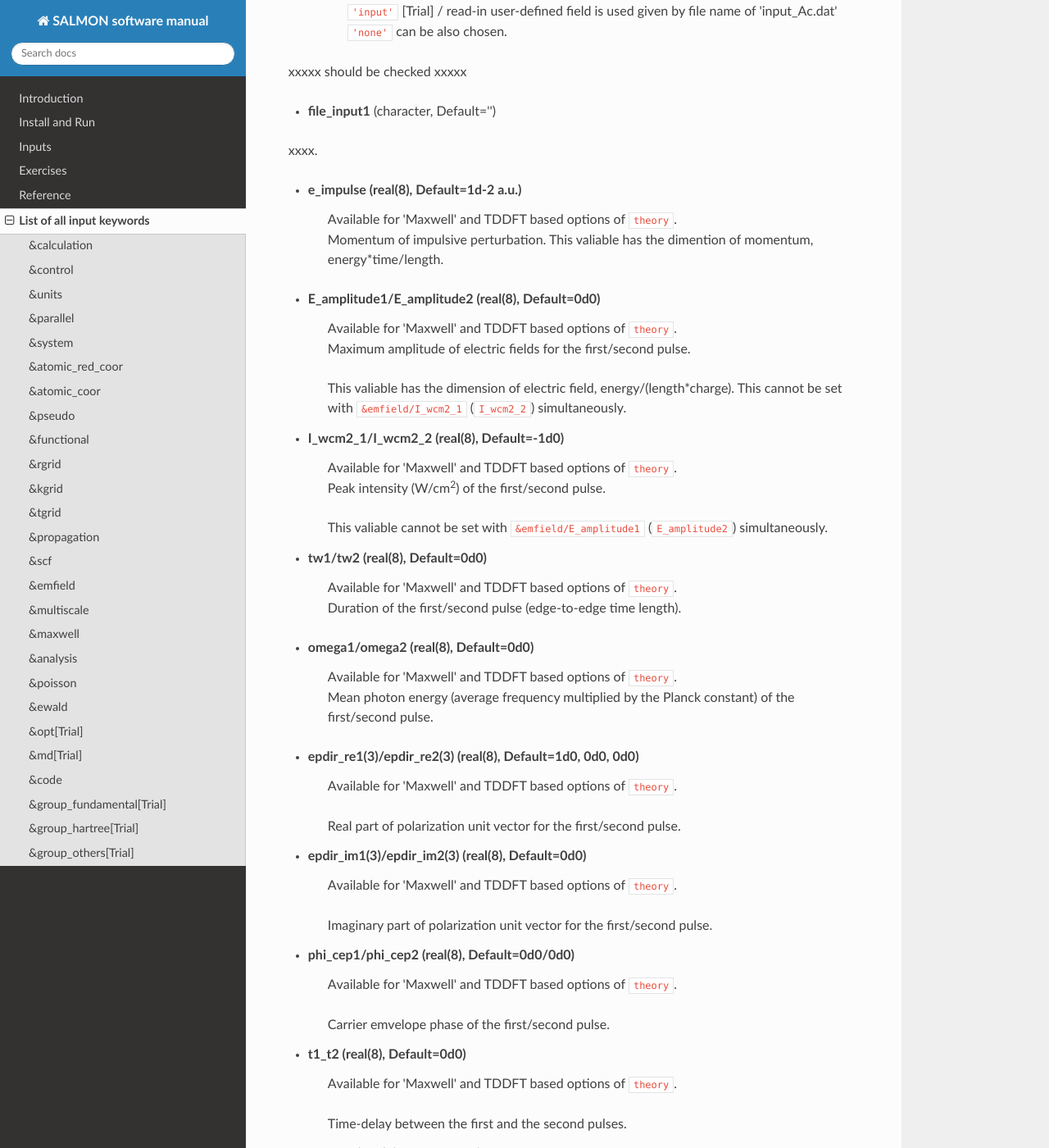
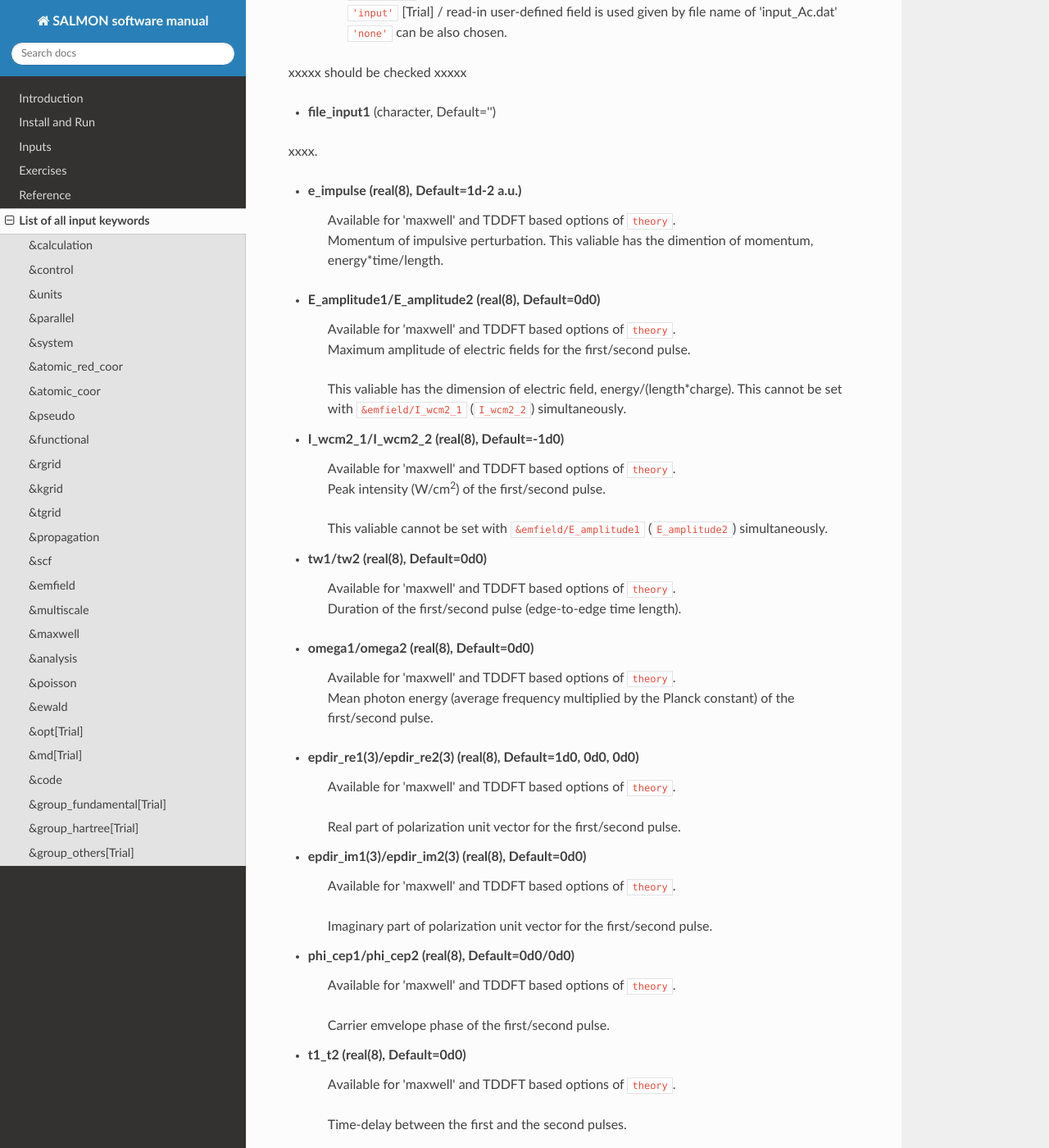
Before and after one commit to SALMON-TDDFT/SALMON-DOCS, a Sphinx documentation site: the page built from source/input_keyword_list.rst, in a window 1280 px wide and 1400 px high, scrolled down 14985 px. Shown: the whole window at 82% size. Built offline with Sphinx 7.4.7 and the Read the Docs theme 2.0.0, drawn with Linux system fonts in a browser that asks for light colours; formulas are drawn with MathJax 3; some of the changed text lies outside the part shown.

```diff
--- a/source/input_keyword_list.rst
+++ b/source/input_keyword_list.rst
@@ -45,15 +45,15 @@ List of all input keywords
    |   ``single_scale_maxwell_tddft``  / coupled Maxwell and TDDFT single-scale simulation
    |   ``multi_scale_maxwell_tddft``  / coupled Maxwell and TDDFT multi-scale simulation
    |   ``maxwell``  / electromagnetic simulations based on the Maxwell's equations
-   |   ''dft_k_expand'' / convert checkpoint data of dft with k-points calculation to that of larger supercell system with gamma-point
+   |   ``dft_k_expand`` / convert checkpoint data of dft with k-points calculation to that of larger supercell system with gamma-point
 
 - **yn_md** (character, Default='n')[Trial]
-   | Available for ``theory='DFT'`` (Adiabatic ground-state MD) and ``theory='TDDFT_pulse'`` (Ehrenfest MD).
+   | Available for ``theory='dft'`` (Adiabatic ground-state MD) and ``theory='tddft_pulse'`` (Ehrenfest MD).
    | Molecular dynamics option.
    Enable(``'y'``)/disable(``'n'``).
 
 - **yn_opt** (character, Default='n')[Trial]
-   | Available for ``theory='DFT'``.
+   | Available for ``theory='dft'``.
    | Geometry optimization option.
    Enable(``'y'``)/disable(``'n'``).
 
@@ -129,14 +129,14 @@ xxxx.
 ---------
 
 - **nproc_k/nproc_ob/nproc_rgrid(3)** (integer, Default=0)
-   | Available for ``theory='xxx', 'Maxwell'``.
+   | Available for ``theory='xxx', 'maxwell'``.
    | Old infomation: 0d  xxxxx
    | Options
    |   ``nproc_k``/ Number of MPI parallelization for orbitals that related to the wavefunction calculation.
    |   ``nproc_ob``/ Number of MPI parallelization for orbitals that related to the wavefunction calculation.
    |   ``nproc_rgrid(3)'``/ Number of MPI parallelization for each direction in real-space that related to the wavefunction and the electron density calculations.
    |
-   | Defaults are ``0`` for ``nproc_k``/``nproc_ob`` and ``(0/0/0)`` for ``nproc_rgrid``. If users use the defaults, automatic proccess assignment is done. Users can also specify ``nproc_k``, ``nproc_ob``, and ``nproc_rgrid`` manually. In that case, ``nproc_k`` must be set to ``1`` for isolated system calculations. ``nproc_k`` and ``nproc_k`` must be set to ``1`` for ``theory='Maxwell'``. In addition, followings must be satisfied.
+   | Defaults are ``0`` for ``nproc_k``/``nproc_ob`` and ``(0/0/0)`` for ``nproc_rgrid``. If users use the defaults, automatic proccess assignment is done. Users can also specify ``nproc_k``, ``nproc_ob``, and ``nproc_rgrid`` manually. In that case, ``nproc_k`` must be set to ``1`` for isolated system calculations. ``nproc_k`` and ``nproc_k`` must be set to ``1`` for ``theory='maxwell'``. In addition, followings must be satisfied.
    |
    |   ``nproc_k`` \* ``nproc_ob`` \* ``nproc_rgrid(1)`` \* ``nproc_rgrid(2)`` \* ``nproc_rgrid(3)`` \= total number of processors
    xxxxx.
@@ -175,14 +175,14 @@ xxxx.
    |   ``'n'`` / isolated systems
 
 - **ispin** (integer, Default=0)
-   | Available for all options of ``theory`` except for ``theory='Maxwell'``.
+   | Available for all options of ``theory`` except for ``theory='maxwell'``.
    | Variable for classification of closed shell systems and open shell systems.
    | Options  (xxxxx strange!!!)
    |   ``0`` / closed shell systems
    |   ``1`` / open shell systems
 
 - **al(3)** (real(8), Default=0d0)
-   | Available for all options of ``theory`` except for ``theory='Maxwell'``.
+   | Available for all options of ``theory`` except for ``theory='maxwell'``.
    Spatial grid box size or lattice constants for cuboid cell (x, y, z).
 
 - **al_vec1(3)/al_vec2(3)/al_vec3(3)** (real(8), Default=0d0)
@@ -385,11 +385,11 @@ Input for psudopotentials. Size of array (:) is equal to ``&system/nelem``.
 ------
 
 - **nt** (integer, Default=0)
-   | Available for 'DFT_MD' and TDDFT-based options of ``theory``
+   | Available for 'dft_md' and TDDFT-based options of ``theory``
    Number of total time steps for real-time propagation.
 
 - **dt** (real(8), Default=0d0)
-   | Available for 'DFT_MD' and TDDFT-based options of ``theory``
+   | Available for 'dft_md' and TDDFT-based options of ``theory``
    Time step size.
 
 - **gram_schmidt_interval** (integer, Default=0)
@@ -399,12 +399,12 @@ Input for psudopotentials. Size of array (:) is equal to ``&system/nelem``.
 ------------
 
 - **n_hamil** (integer, Default=4)[Trial]
-   | Available for 'DFT_MD' and TDDFT-based options of ``theory``.
+   | Available for 'dft_md' and TDDFT-based options of ``theory``.
    | Old infomation: 0d
    Order of Taylor expansion of a propagation operator.
 
 - **propagator** (character, Default=middlepoint')
-   | Available for 'DFT_MD' and TDDFT-based options of ``theory``.
+   | Available for 'dft_md' and TDDFT-based options of ``theory``.
    | Propagator (time-integrator).
    | Options
    |   ``middlepoint`` / propagator with the Hamiltoinan at midpoint of two-times.
@@ -412,7 +412,7 @@ Input for psudopotentials. Size of array (:) is equal to ``&system/nelem``.
    [M.A.L. Marques, A. Castro, G.F. Bertsch, and A. Rubio, Comput. Phys. Commun., 151 60 (2003)].
 
 - **yn_fix_func** (character(1), Default='n')[Trial]
-   | Available for 'DFT_MD' and TDDFT-based options of ``theory``.
+   | Available for 'dft_md' and TDDFT-based options of ``theory``.
    Option not to update functional (or Hamiltonian) in time-evolution, i.e., keep ground state Hamiltonian. (currently not available)
 
 &scf
@@ -425,12 +425,12 @@ xxxx.
 xxxx.
 
 - **nscf** (integer, Default=0)
-   | Available for 'DFT' and 'DFT_MD' options of ``theory``.
+   | Available for 'dft' and 'dft_md' options of ``theory``.
    Number of maximum SCF cycle in DFT calculation
    xxxx default is 0?? should change?? xxxxx
 
 - **method_min** (character, Default='cg')
-   | Available for 'DFT' and 'DFT_MD' options of ``theory``.
+   | Available for 'dft' and 'dft_md' options of ``theory``.
    | Method for SCF iteration
    | Options
    |   ``cg`` / Conjugate-Gradient(CG) method
@@ -438,30 +438,30 @@ xxxx.
    |  ``cg-diis`` / CG-DIIS method
 
 - **ncg** (integer, Default=4)
-   | Available for 'DFT' and 'DFT_MD' options of ``theory``.
+   | Available for 'dft' and 'dft_md' options of ``theory``.
    Number of interation of Conjugate-Gradient method for each scf-cycle.
 
 - **ncg_init** (integer, Default=4)
 xxxx.
 
 - **method_mixing** (character, Default='broyden')
-   | Available for 'DFT' and 'DFT_MD' options of ``theory``.
+   | Available for 'dft' and 'dft_md' options of ``theory``.
    | Methods for density/potential mixing for scf cycle. ``simple`` and ``broyden`` can be chosen.
    | Options
    |   ``simple`` / Simple mixing method
    |  ``broyden`` / modified-Broyden method
 
 - **mixrate** (real(8), Default=0.5d0)
-   | Available for ``method_mixing='simple'`` in 'DFT' and 'DFT_MD' options of ``theory``.
+   | Available for ``method_mixing='simple'`` in 'dft' and 'dft_md' options of ``theory``.
    | Mixing ratio for simple mixing.
 
 - **nmemory_mb** (integer, Default=8)
-   | Available for ``method_mixing='broyden'`` in 'DFT' and 'DFT_MD' options of ``theory``.
+   | Available for ``method_mixing='broyden'`` in 'dft' and 'dft_md' options of ``theory``.
    Number of previous densities to be stored in SCF iteration cycle for the modified-Broyden method.
    If ``&system/yn_periodic`` is ``'n'``, ``nmemory_mb`` must be less than 21.
 
 - **alpha_mb** (real(8), Default=0.75d0)
-   | Available for ``method_mixing='broyden'`` in 'DFT' and 'DFT_MD' options of ``theory``.
+   | Available for ``method_mixing='broyden'`` in 'dft' and 'dft_md' options of ``theory``.
    Parameter of the modified-Broyden method.
 
 - **nmemory_p** (integer, Default=4)
@@ -477,14 +477,14 @@ xxxx.
 xxxx.
 
 - **yn_subspace_diagonalization** (character, Default='y')
-   | Available for 'DFT' and 'DFT_MD' options of ``theory``.
+   | Available for 'dft' and 'dft_md' options of ``theory``.
    | Option of subspace diagonalization during SCF cycle.
    | Options
    |   ``'y'`` / enable
    |   ``'n'`` / disable
 
 - **convergence** (character, Default='rho_dne')
-   | Available for 'DFT' and 'DFT_MD' options of ``theory``.
+   | Available for 'dft' and 'dft_md' options of ``theory``.
    | Quantity that is used for convergence check in SCF calculation.
    | Options
    |   ``'rho_dne'``/ Convergence is checked by sum_ix|rho(ix,iter)-rho(ix,iter-1)|dx/N, where iter is iteration number of SCF calculation and N is ``&system/nelec``, the number of the valence electrons.
@@ -494,12 +494,12 @@ xxxx.
    |   ``'pot_dng'``/ Convergence is checked by ||Vlocal_iter(ix)-Vlocal_iter-1(ix)||\ :sup:`2`\/(number of grids).
 
 - **threshold** (real(8), Default=1d-17 [a.u.] (for ``convergence='rho_dne'``) and -1 (for other options of ``convergence``)
-   | Available for 'DFT' and 'DFT_MD' options of ``theory``.
+   | Available for 'dft' and 'dft_md' options of ``theory``.
    | Threshold for convergence that is specified by ``convergence`` keyword.
    | Unit conversions are: 1 a.u.= 45.54 A\ :sup:`-6`\ for ``convergence='norm_rho'`` and ``'norm_rho_dng'``,  1 a.u.= 33.72x10\ :sup:`4`\ A\ :sup:`-6`\eV\ :sup:`2`\ for  ``convergence='norm_pot'`` and ``'norm_pot_dng'``
 
 - **iditer_notemperature** (integer, Default=10)
-   | Available for 'DFT' and 'DFT_MD' options of ``theory``.
+   | Available for 'dft' and 'dft_md' options of ``theory``.
    xxx.
 
 - **step_initial_mix_zero** (Integer, Default=-1)
@@ -520,7 +520,7 @@ xxxx.
    |   ``'lo'`` / longitudinal
 
 - **ae_shape1/ae_shape2** (character, Default='none')
-   | Available for 'Maxwell' and TDDFT based options of ``theory``.
+   | Available for 'maxwell' and TDDFT based options of ``theory``.
    | Envelope shape of the first/second pulse.
    | Options
    |   ``'impulse'`` / Impulsive fields.
@@ -541,7 +541,7 @@ xxxxx should be checked xxxxx
 xxxx.
 
 - **e_impulse** (real(8), Default=1d-2 a.u.)
-   | Available for 'Maxwell' and TDDFT based options of ``theory``.
+   | Available for 'maxwell' and TDDFT based options of ``theory``.
    | Momentum of impulsive perturbation. This valiable has the dimention of momentum, energy*time/length.
 
 ..
@@ -551,42 +551,42 @@ xxxx.
 ..
 
 - **E_amplitude1/E_amplitude2** (real(8), Default=0d0)
-   | Available for 'Maxwell' and TDDFT based options of ``theory``.
+   | Available for 'maxwell' and TDDFT based options of ``theory``.
    | Maximum amplitude of electric fields for the first/second pulse.
    This valiable has the dimension of electric field, energy/(length*charge).
    This cannot be set with ``&emfield/I_wcm2_1`` (``I_wcm2_2``) simultaneously.
 
 - **I_wcm2_1/I_wcm2_2** (real(8), Default=-1d0)
-   | Available for 'Maxwell' and TDDFT based options of ``theory``.
+   | Available for 'maxwell' and TDDFT based options of ``theory``.
    | Peak intensity (W/cm\ :sup:`2`\) of the first/second pulse.
    This valiable cannot be set with ``&emfield/E_amplitude1`` (``E_amplitude2``) simultaneously.
 
 - **tw1/tw2** (real(8), Default=0d0)
-   | Available for 'Maxwell' and TDDFT based options of ``theory``.
+   | Available for 'maxwell' and TDDFT based options of ``theory``.
    | Duration of the first/second pulse (edge-to-edge time length).
 
 - **omega1/omega2** (real(8), Default=0d0)
-   | Available for 'Maxwell' and TDDFT based options of ``theory``.
+   | Available for 'maxwell' and TDDFT based options of ``theory``.
    | Mean photon energy (average frequency multiplied by the Planck constant) of the first/second pulse.
 
 - **epdir_re1(3)/epdir_re2(3)** (real(8), Default=1d0, 0d0, 0d0)
-   | Available for 'Maxwell' and TDDFT based options of ``theory``.
+   | Available for 'maxwell' and TDDFT based options of ``theory``.
    Real part of polarization unit vector for the first/second pulse.
 
 - **epdir_im1(3)/epdir_im2(3)** (real(8), Default=0d0)
-   | Available for 'Maxwell' and TDDFT based options of ``theory``.
+   | Available for 'maxwell' and TDDFT based options of ``theory``.
    Imaginary part of polarization unit vector for the first/second pulse.
 
 - **phi_cep1/phi_cep2** (real(8), Default=0d0/0d0)
-   | Available for 'Maxwell' and TDDFT based options of ``theory``.
+   | Available for 'maxwell' and TDDFT based options of ``theory``.
    Carrier emvelope phase of the first/second pulse.
 
 - **t1_t2** (real(8), Default=0d0)
-   | Available for 'Maxwell' and TDDFT based options of ``theory``.
+   | Available for 'maxwell' and TDDFT based options of ``theory``.
    Time-delay between the first and the second pulses.
 
 - **t1_start** (real(8), Default=0d0)
-   | Available for 'Maxwell' and TDDFT based options of ``theory``.
+   | Available for 'maxwell' and TDDFT based options of ``theory``.
    Time-delay of the first pulse. (this is not available for multiscale option).
 
 - **num_dipole_source** (integer, Default=0)
@@ -679,100 +679,100 @@ xxxx.
 --------
 
 - **al_em(3)** (real(8), Default=0d0)
-   | Available for ``theory='Maxwell'``.
+   | Available for ``theory='maxwell'``.
    Size of simulation box in electromagnetic analysis. Unit of the length can be chosen by ``&units/unit_system``.
 
 - **dl_em(3)** (real(8), Default=0d0)
-   | Available for ``theory='Maxwell'``.
+   | Available for ``theory='maxwell'``.
    Spacing of real-space grids in electromagnetic analysis. Unit of length can be chosen by ``&units/unit_system``.
 
 - **dt_em** (real(8), Default=0)
-   | Available for ``theory='Maxwell'``.
+   | Available for ``theory='maxwell'``.
    Time step in electromagnetic analysis. Unit of time can be chosen by ``&units/unit_system``.
 
 - **nt_em** (integer, Default=0)
-   | Available for ``theory='Maxwell'``.
+   | Available for ``theory='maxwell'``.
    Number of total time steps for real-time propagation in electromagnetic analysis.
 
 - **boundary_em(3,2)** (character, Default='default')
-   | Available for ``theory='Maxwell'``.
+   | Available for ``theory='maxwell'``.
    Boundary condition in electromagnetic analysis. The first index(1-3 rows) corresponds to x, y, and z axes. The second index(1-2 columns) corresponds to bottom and top of the axes. If ``&system/yn_periodic='n'``, ``'default'``, ``'abc'``, and ``'pec'`` can be chosen, where ``'default'`` automatically chooses ``'abc'``. If ``&system/yn_periodic='y'``, ``'default'``, ``'pml'``, and ``'periodic'`` can be chosen, where ``'default'`` automatically chooses ``'periodic'``. ``'abc'`` is absorbing boundary, ``'pec'`` is perfect electric conductor, and ``'periodic'`` is periodic boundary.
 
 - **shape_file** (character, Default='none')
-   | Available for ``theory='Maxwell'``.
+   | Available for ``theory='maxwell'``.
    Name of shape file in electromagnetic analysis. The shape files can be generated by using SALMON utilities (https://salmon-tddft.jp/utilities.html).
 
 - **media_num** (integer, Default=0)
-   | Available for ``theory='Maxwell'``.
+   | Available for ``theory='maxwell'``.
    Number of media in electromagnetic analysis.
 
 - **media_type(:)** (character, Default='vacuum')
-   | Available for ``theory='Maxwell'``.
+   | Available for ``theory='maxwell'``.
    Type of media in electromagnetic analysis. ``'vacuum'``, ``'constant media'``, ``'pec'``, and ``'lorentz-drude'`` can be chosen. If ``'lorentz-drude'`` is chosen, linear response calculation can be done by ``&emfield/ae_shape1 or ae_shape2='impulse'``.
 
 - **epsilon_em(:)** (real(8), Default=1d0)
-   | Available for ``theory='Maxwell'``.
+   | Available for ``theory='maxwell'``.
    Relative permittivity of the media in electromagnetic analysis.
 
 - **mu_em(:)** (real(8), Default=1d0)
-   | Available for ``theory='Maxwell'``.
+   | Available for ``theory='maxwell'``.
    Relative permeability of the media in electromagnetic analysis.
 
 - **sigma_em(:)** (real(8), Default=0d0)
-   | Available for ``theory='Maxwell'``.
+   | Available for ``theory='maxwell'``.
    Conductivity of the media in electromagnetic analysis.
 
 - **pole_num_ld(:)** (integer, Default=1)
-   | Available for ``theory='Maxwell'``.
+   | Available for ``theory='maxwell'``.
    Number of poles of the media for the case of ``type_media='lorentz-drude'`` in electromagnetic analysis.
 
 - **omega_p_ld(:)** (real(8), Default=0d0)
-   | Available for ``theory='Maxwell'``.
+   | Available for ``theory='maxwell'``.
    Plasma frequency of the media for the case of ``type_media='lorentz-drude'`` in electromagnetic analysis.
 
 - **f_ld(:,:)** (real(8), Default=0d0)
-   | Available for ``theory='Maxwell'``.
+   | Available for ``theory='maxwell'``.
    Oscillator strength of the media for the case of ``type_media='lorentz-drude'`` in electromagnetic analysis. The first index is media id whose maximum value is determined by ``media_num``. The second index is pole id whose maximum value is determined by ``pole_num_ld``.
 
 - **gamma_ld(:,:)** (real(8), Default=0d0)
-   | Available for ``theory='Maxwell'``.
+   | Available for ``theory='maxwell'``.
    Collision frequency of the media for the case of ``type_media='lorentz-drude'`` in electromagnetic analysis. The first index is media id whose maximum value is determined by ``media_num``. The second index is pole id whose maximum value is determined by ``pole_num_ld``.
 
 - **omega_ld(:,:)** (real(8), Default=0d0)
-   | Available for ``theory='Maxwell'``.
+   | Available for ``theory='maxwell'``.
    Oscillator frequency of the media for the case of ``type_media='lorentz-drude'`` in electromagnetic analysis. The first index is media id whose maximum value is determined by ``media_num``. The second index is pole id whose maximum value is determined by ``pole_num_ld``.
 
 - **wave_input** (character, Default='none')
-   | Available for ``theory='Maxwell'``.
+   | Available for ``theory='maxwell'``.
    If ``'source'``, the incident pulse in electromagnetic analysis is generated by the incident current source.
 
 - **ek_dir1(3)/ek_dir2(3)** (real(8), Default=0d0)
-   | Available for ``theory='Maxwell'``.
+   | Available for ``theory='maxwell'``.
    Propagation direction of the first/second pulse.
 
 - **source_loc1(3)/source_loc2(3)** (real(8), Default=0d0)
-   | Available for ``theory='Maxwell'``.
+   | Available for ``theory='maxwell'``.
    Location of the incident current source of the first/second pulse. Note that the coordinate system ranges from ``-al_em/2`` to ``al_em/2`` for ``&system/yn_periodic='n'`` while ranges from ``0`` to ``al_em`` for ``&system/yn_periodic='y'``.
 
 - **obs_num_em** (integer, Default=0)
-   | Available for ``theory='Maxwell'``.
+   | Available for ``theory='maxwell'``.
    Number of observation point in electromagnetic analysis. From the obtained results, figure and animation files can be generated by using SALMON utilities (https://salmon-tddft.jp/utilities.html).
 
 - **obs_samp_em** (integer, Default=1)
-   | Available for ``theory='Maxwell'``.
+   | Available for ``theory='maxwell'``.
    Sampling time-step of the observation in electromagnetic analysis.
 
 - **obs_loc_em(:,3)** (real(8), Default=0d0)
-   | Available for ``theory='Maxwell'``.
+   | Available for ``theory='maxwell'``.
    Location of the observation point in electromagnetic analysis. Note that the coordinate system ranges from ``-al_em/2`` to ``al_em/2`` for ``&system/yn_periodic='n'`` while ranges from ``0`` to ``al_em`` for ``&system/yn_periodic='y'``.
 
 - **yn_obs_plane_em(:)** (character, Default='n')
-   | Available for ``theory='Maxwell'``.
+   | Available for ``theory='maxwell'``.
    Enable(``'y'``)/disable(``'n'``). Output of the electrmagnetic fields on the planes (xy, yz, and xz planes) for each observation point. This option must be ``'y'`` for generating animation files by using SALMON utilities (https://salmon-tddft.jp/utilities.html).
 
 - **yn_wf_em** (character, Default='y')
-   | Available for ``theory='Maxwell'``.
-   Enable(``'y'``)/disable(``'n'``). Applying a window function for linear response calculation when ``&calculation/theory=Maxwell``.
+   | Available for ``theory='maxwell'``.
+   Enable(``'y'``)/disable(``'n'``). Applying a window function for linear response calculation when ``&calculation/theory=maxwell``.
 
 &analysis
 ---------
@@ -801,12 +801,12 @@ xxxx.
 ..
 
 - **nenergy** (integer, Default=1000)
-   | Available for ``theory='xxx', 'Maxwell'``.
+   | Available for ``theory='xxx', 'maxwell'``.
    Number of energy grid points for frequency-domain analysis.
    This parameter is required when `'impulse'` is choosen in `&emfield/ae_shape1|2`.
 
 - **de** (real(8), Default=0.01d0 eV)
-   | Available for ``theory='xxx', 'Maxwell'``.
+   | Available for ``theory='xxx', 'maxwell'``.
    Energy grid size for analysis.
    This parameter is required when `'impulse'` is choosen in `&emfield/ae_shape1|2`.
 
@@ -819,7 +819,7 @@ xxxx.
    For periodic system (``yn_periodic='y'``), it works only for ground state calculation. The converged wave functions of all orbitals with all k-points are printed in gs_wfn_cube or gs_wfn_vtk directory. The format is speficied by ``format3d``.  xxxx need check xxxx
 
 - **yn_out_dos** (character, Default='n')
-   | Available for ``theory='DFT'``.
+   | Available for ``theory='dft'``.
    | Option for output of density of state
    | Options
    |   ``'y'`` / enable.
```
